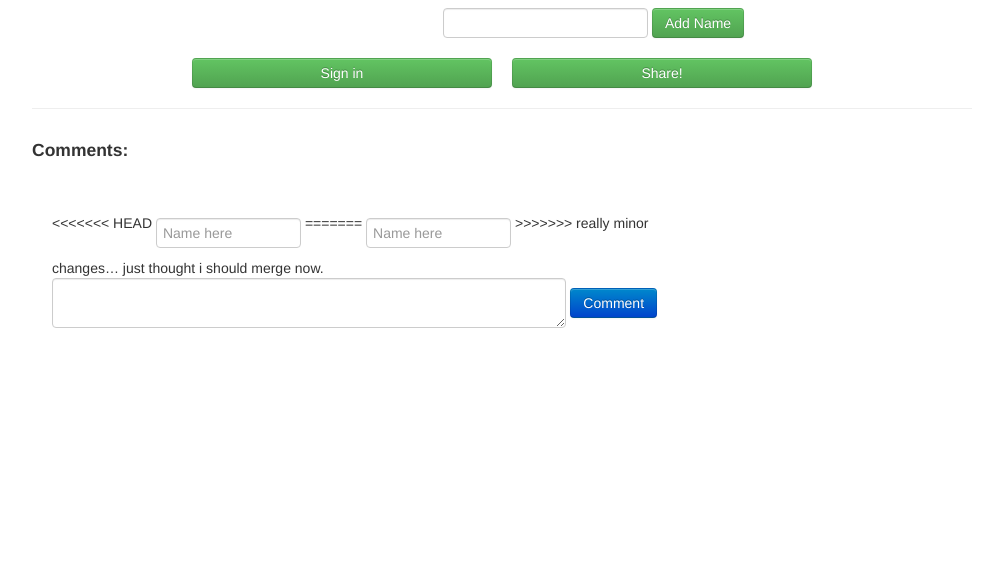
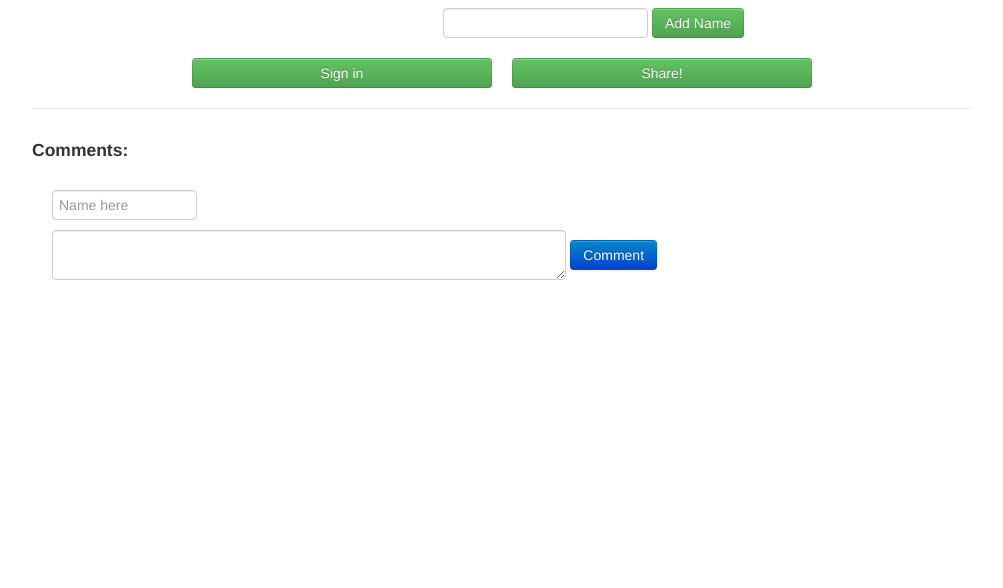
Before and after one commit to psatyajeet/SpareTime, a Django app: template mysite/templates/socialcalendar/event.html in a window 1280 px wide. Shown: the part 212-800 px from the top of the page, without its empty margins (138-1141 px from the left). Run offline with Django 3.2, Linux system fonts and the light colour scheme; the template is opened without the code that fills it, so the values that code supplies are empty; parts of the project's set-up code (start-up, migrations or seed data) failed here and were passed over; some libraries are stand-ins or nearby versions.

Commit message:
Revert "really minor changes… just thought i should merge now."
This reverts commit a7031a5f0008c6c699d105e4854e0be4ea6b7e09.

```diff
--- a/mysite/static/css/custom.css
+++ b/mysite/static/css/custom.css
@@ -196,6 +196,7 @@ tr.calendarRow td:last-child {
     z-index: 5;
 }
 
+
 .calendarMonthTable table{
     table-layout:fixed;
     width: 100%;
@@ -300,7 +301,3 @@ td.otherMonth {
 #friendModal .modal-body {
     overflow: visible;
 }
-
-#Name {
-    margin-top:0.75cm;
-}
--- a/mysite/static/js/draggable.js
+++ b/mysite/static/js/draggable.js
@@ -221,7 +221,7 @@ var populateWeekEvents = function() {
         var bufferWidth = 4;
         $.each(data, function(index, dat) {
             $div = $('<div class="event '+getEventType(dat)+'" id="'+dat.id+'"><p>'+dat.title+'</p></div>');
-            $div.height((height+cellBorderWidth)*Math.max(dat.end - dat.start, .6)*2-bufferWidth-eventBorderWidth);
+            $div.height((height+cellBorderWidth)*Math.max(dat.end - dat.start, .4)*2-bufferWidth-eventBorderWidth);
             $div.width((widths[dat.day])*dat.width-eventBorderWidth-bufferWidth);
             $div.offset({top: (height+cellBorderWidth)*dat.start*2,
                 left: cumWidths[dat.day]+widths[dat.day]*dat.x + 1});
--- a/mysite/templates/socialcalendar/event.html
+++ b/mysite/templates/socialcalendar/event.html
@@ -58,17 +58,12 @@
                 </div>
                 {% endfor %}
             </div>
-<<<<<<< HEAD
             <input type="text" class="span3" id = "Name" placeholder="Name here">
-=======
-                <input type="text" class="span3" id = "Name" placeholder="Name here">
->>>>>>> really minor changes… just thought i should merge now.
 
             <form class="form-search">
                 <textarea  class="span10" id = "commentForm"></textarea>
                 <button class="btn btn-primary" type="button" id="comment">Comment</button>
             </form>
-
         </span>
     </div>
 
```
